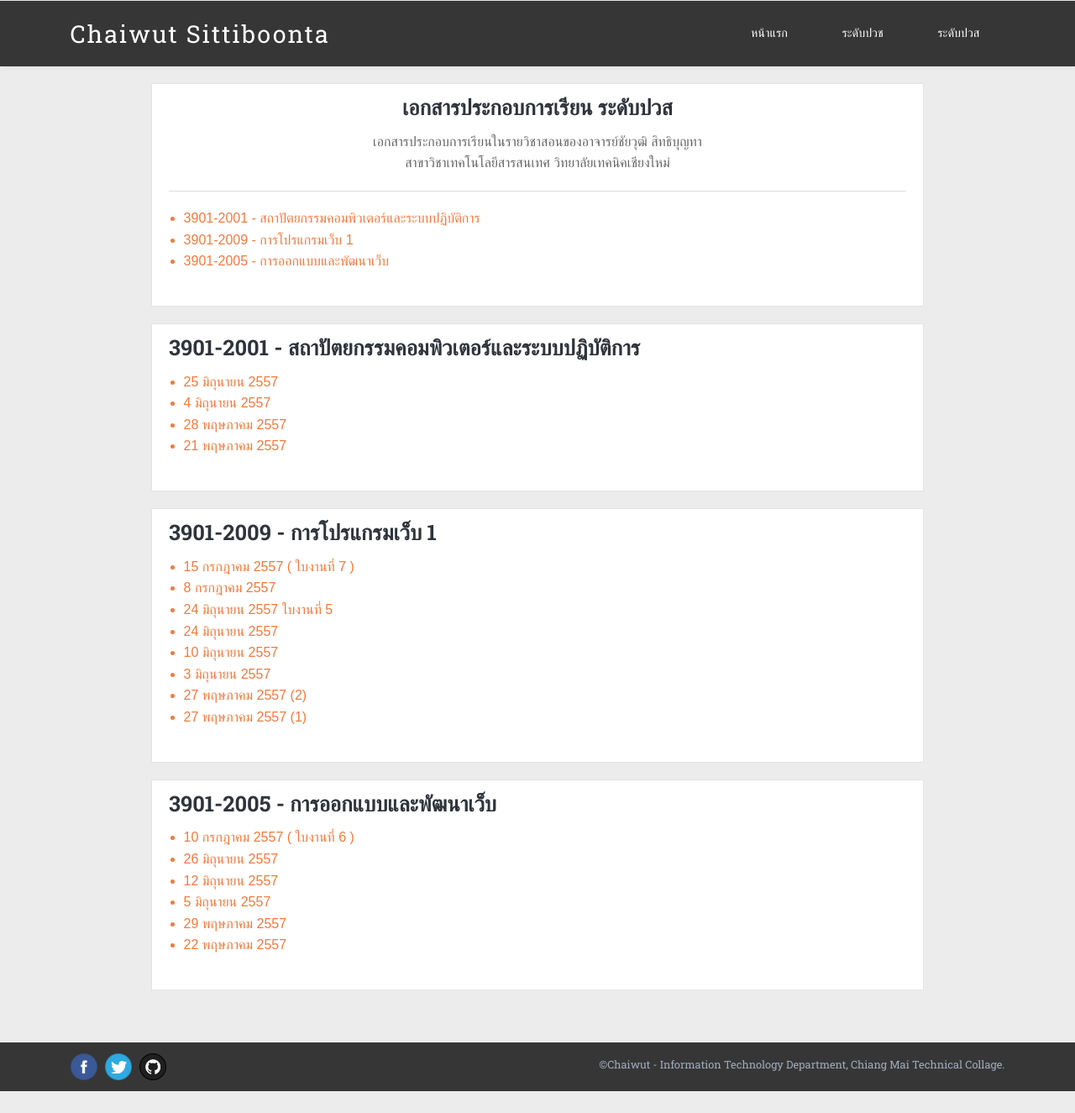
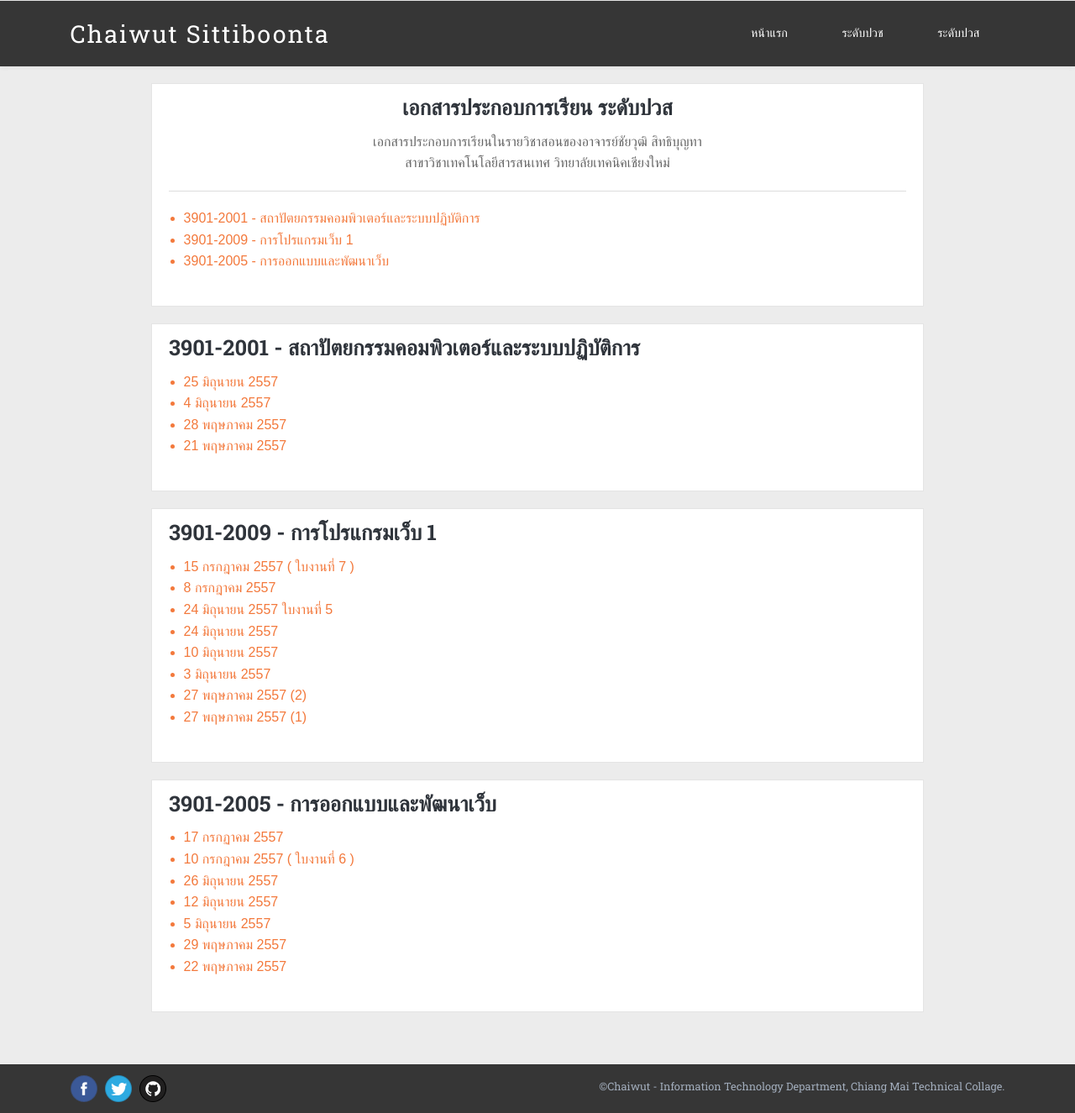
Before and after one commit to ichaiwut/ichaiwut.github.io, a Jekyll site: the page built from slides/high-diploma.html, in a window 1280 px wide. Shown: the whole page at 84% size. Built offline with Jekyll 4.4.1, drawn with Linux system fonts in a browser that asks for light colours; Markdown is read by kramdown in place of the engine named in the settings; before the commit the page ends 1299 px from its top, so only the background shows below that.

Commit message:
Added slide

```diff
--- a/slides/high-diploma.html
+++ b/slides/high-diploma.html
@@ -62,6 +62,7 @@ pagename: Slide
 			<div class="post-list-container slide-con" id="webdesign">
 				<h2>3901-2005 - การออกแบบและพัฒนาเว็บ</h2>
 				<ul>
+					<li><a href="https://dl.dropboxusercontent.com/u/17122608/forprint/3901-2005/3901-2005_17-07-2014.pdf">17 กรกฏาคม 2557</a></li>
 					<li>
 						<a href="https://www.dropbox.com/s/5q88r04vyg8r685/3901-2005_10-07-2014.pdf" target="_blank">10 กรกฎาคม 2557</a>
 						( <a href="https://www.dropbox.com/s/ixragemjwzmths6/%E0%B9%83%E0%B8%9A%E0%B8%87%E0%B8%B2%E0%B8%99%E0%B8%97%E0%B8%B5%E0%B9%88%206.pdf" target="_blank">ใบงานที่ 6</a> )
```
